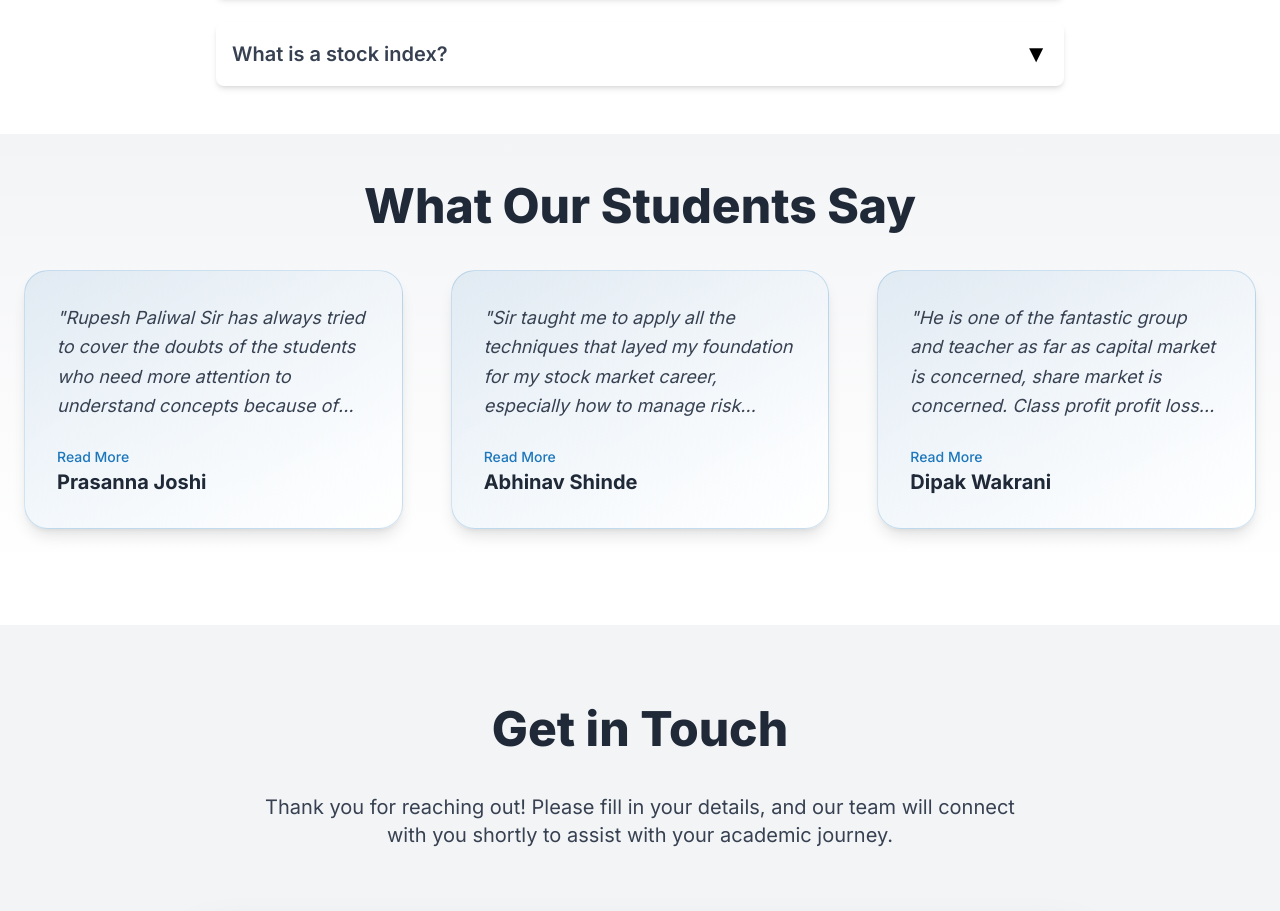
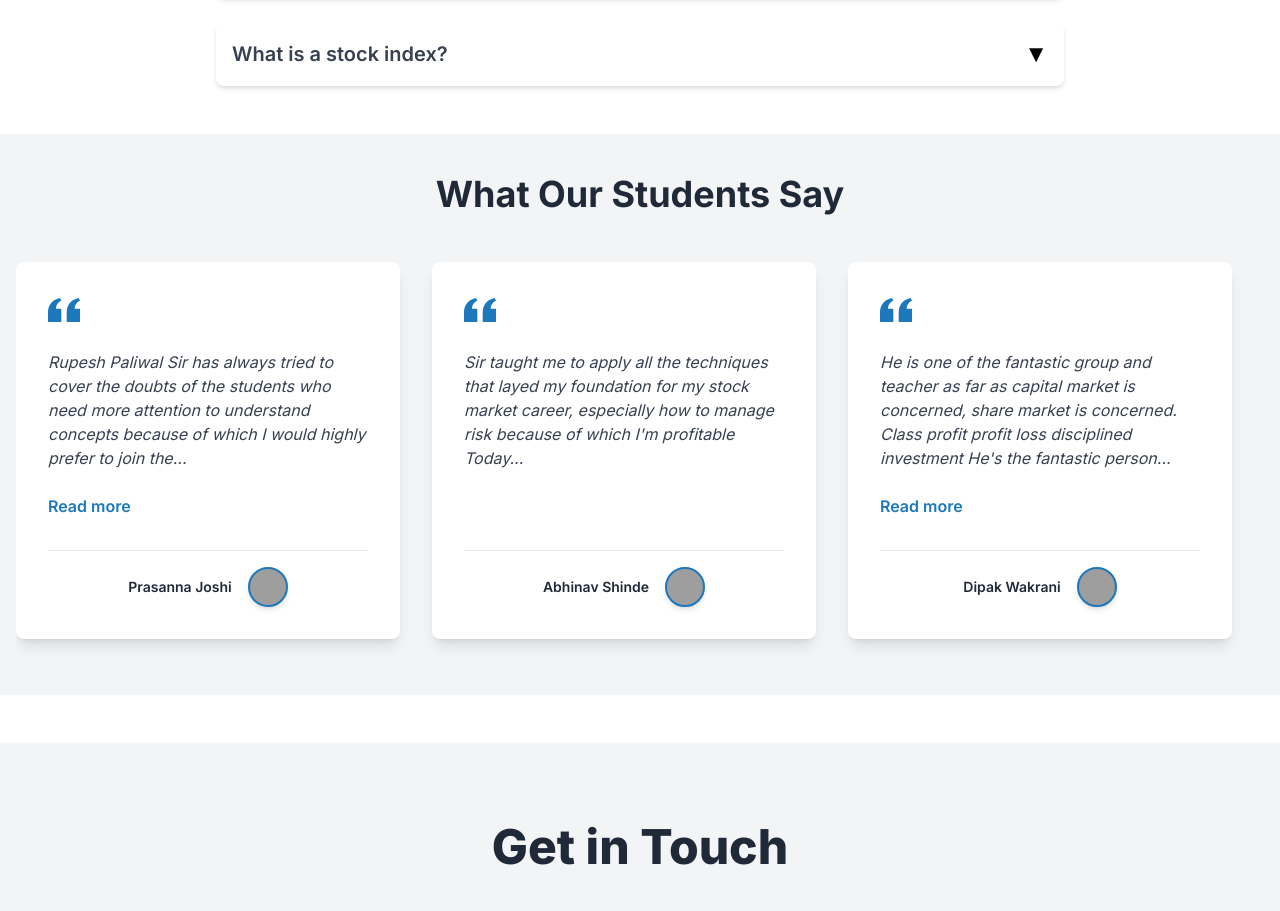
Before and after one commit to Nisarg39/vicharGroup, a Next.js app: page /vichar-stock-market in a window 1280 px wide. Shown: the part 4480-5391 px from the top of the page. Built offline with nearby package versions, Linux system fonts and the light colour scheme; grey boxes are pictures that could not be loaded.

Commit message:
added media in stock market section

```diff
--- /dev/null
+++ b/components/stockMarket/AllTestimonials.js
@@ -0,0 +1,93 @@
+  "use client"
+  import { motion } from 'framer-motion'
+  import { useState } from 'react'
+
+  export default function AllTestimonials() {
+      const testimonials = [
+          {
+              text: "Rupesh Paliwal Sir has always tried to cover the doubts of the students who need more attention to understand concepts because of which I would highly prefer to join the classes",
+              name: "Prasanna Joshi",
+              gender: "male"
+          },
+          {
+              text: "Sir taught me to apply all the techniques that layed my foundation for my stock market career, especially how to manage risk because of which I'm profitable Today",
+              name: "Abhinav Shinde",
+              gender: "male"
+          },
+          {
+              text: "He is one of the fantastic group and teacher as far as capital market is concerned, share market is concerned. Class profit profit loss disciplined investment He's the fantastic person where you can join his classes for technical analysis or maybe options trading as well because he is going to transfer you the insights on capital market like anything, my dear. I have been with him since last 7 to 8 years.",
+              name: "Dipak Wakrani",
+              gender: "male"
+          },
+      ]
+
+
+
+      const [expandedTestimonials, setExpandedTestimonials] = useState({})
+
+      const toggleExpand = (index) => {
+          setExpandedTestimonials(prev => ({
+              ...prev,
+              [index]: !prev[index]
+          }))
+      }
+
+      return (
+          <section className="bg-gray-100 py-4 sm:py-10">
+              <div className="container mx-auto px-4">
+                  <h2 className="text-3xl sm:text-4xl font-bold text-center mb-8 sm:mb-12 text-gray-800 relative">
+                      What Our Students Say
+                  </h2>
+
+                  <div className="overflow-x-auto">
+                      <div className="flex space-x-4 sm:space-x-8 pb-4 testimonial-container">
+                          {testimonials.map((testimonial, index) => (
+                              <motion.div
+                                  key={index}
+                                  className="bg-white p-6 sm:p-8 rounded-lg shadow-lg flex-shrink-0 w-80 sm:w-96"
+                                  initial={{ opacity: 0, y: 50 }}
+                                  animate={{ opacity: 1, y: 0 }}
+                                  transition={{ duration: 0.5, delay: index * 0.1 }}
+                              >
+                                  <div className="mb-4 sm:mb-6">
+                                      <svg className="w-6 h-6 sm:w-8 sm:h-8 text-[#1d77bc] mb-3 sm:mb-4" fill="currentColor" viewBox="0 0 24 24" xmlns="http://www.w3.org/2000/svg">
+                                          <path d="M14.017 21v-7.391c0-5.704 3.731-9.57 8.983-10.609l.995 2.151c-2.432.917-3.995 3.638-3.995 5.849h4v10h-9.983zm-14.017 0v-7.391c0-5.704 3.748-9.57 9-10.609l.996 2.151c-2.433.917-3.996 3.638-3.996 5.849h3.983v10h-9.983z" />
+                                      </svg>
+                                  </div>
+                                  <div className="min-h-[200px]">
+                                      <p className="text-gray-700 mb-4 sm:mb-6 italic text-sm sm:text-base leading-relaxed">
+                                          {expandedTestimonials[index]
+                                              ? testimonial.text
+                                              : `${testimonial.text.split(' ').slice(0, 30).join(' ')}...`}
+                                      </p>
+                                      {testimonial.text.split(' ').length > 30 && (
+                                          <button
+                                              onClick={() => toggleExpand(index)}
+                                              className="text-[#1d77bc] font-semibold"
+                                          >
+                                              {expandedTestimonials[index] ? 'Read less' : 'Read more'}
+                                          </button>
+                                      )}
+                                  </div>
+                                  <div className="mt-6 pt-4 border-t border-gray-200">
+                                      <div className="flex items-center justify-center">
+                                          <div>
+                                              <h4 className="font-semibold text-gray-800 text-xs sm:text-sm mr-3 sm:mr-4">{testimonial.name}</h4>
+                                          </div>
+                                          <div className="w-8 h-8 sm:w-10 sm:h-10 bg-[#1d77bc] rounded-full flex items-center justify-center text-white font-bold text-lg sm:text-xl shadow-md border-2 border-[#1d77bc]">
+                                              <img
+                                                  src={testimonial.gender === 'male' ? 'https://cdn-icons-gif.flaticon.com/17905/17905222.gif' : 'https://cdn-icons-gif.flaticon.com/17905/17905242.gif'}
+                                                  alt={`${testimonial.gender} avatar`}
+                                                  className="w-full h-full rounded-full"
+                                              />
+                                          </div>
+                                      </div>
+                                  </div>
+                              </motion.div>
+                          ))}
+                      </div>
+                  </div>
+              </div>
+          </section>
+      )
+  }
--- a/components/stockMarket/StockTestimonials.js
+++ b/components/stockMarket/StockTestimonials.js
@@ -1,56 +1,91 @@
 "use client"
-import React, { useState } from 'react'
+import { motion } from 'framer-motion'
+import { useState } from 'react'
+
 export default function StockTestimonials() {
-    const [expandedId, setExpandedId] = useState(null)
     const testimonials = [
         {
-            id: 1,
+            text: "Rupesh Paliwal Sir has always tried to cover the doubts of the students who need more attention to understand concepts because of which I would highly prefer to join the classes",
             name: "Prasanna Joshi",
-            content: "Rupesh Paliwal Sir has always tried to cover the doubts of the students who need more attention to understand concepts because of which I would highly prefer to join the classes"
+            gender: "male"
         },
         {
-            id: 2,
+            text: "Sir taught me to apply all the techniques that layed my foundation for my stock market career, especially how to manage risk because of which I'm profitable Today",
             name: "Abhinav Shinde",
-            content: "Sir taught me to apply all the techniques that layed my foundation for my stock market career, especially how to manage risk because of which I'm profitable Today"
+            gender: "male"
         },
         {
-            id: 3,
+            text: "He is one of the fantastic group and teacher as far as capital market is concerned, share market is concerned. Class profit profit loss disciplined investment He's the fantastic person where you can join his classes for technical analysis or maybe options trading as well because he is going to transfer you the insights on capital market like anything, my dear. I have been with him since last 7 to 8 years.",
             name: "Dipak Wakrani",
-            content: "He is one of the fantastic group and teacher as far as capital market is concerned, share market is concerned. Class profit profit loss disciplined investment He's the fantastic person where you can join his classes for technical analysis or maybe options trading as well because he is going to transfer you the insights on capital market like anything, my dear. I have been with him since last 7 to 8 years."
-        }
+            gender: "male"
+        },
     ]
 
-    const toggleExpand = (id) => {
-        setExpandedId(expandedId === id ? null : id)
+
+
+    const [expandedTestimonials, setExpandedTestimonials] = useState({})
+
+    const toggleExpand = (index) => {
+        setExpandedTestimonials(prev => ({
+            ...prev,
+            [index]: !prev[index]
+        }))
     }
 
     return (
-        <section className="bg-gradient-to-b from-gray-100 to-white py-12">
-            <div className="container mx-auto px-6">
-                <h2 className="text-5xl font-extrabold text-center mb-10 text-gray-800 relative">
+        <section className="bg-gray-100 py-4 sm:py-10">
+            <div className="container mx-auto px-4">
+                <h2 className="text-3xl sm:text-4xl font-bold text-center mb-8 sm:mb-12 text-gray-800 relative">
                     What Our Students Say
                 </h2>
-                <div className="grid grid-cols-1 md:grid-cols-3 gap-12">
-                    {testimonials.map((testimonial) => (
-                        <div key={testimonial.id} className="bg-gradient-to-br from-[#1d77bc]/10 to-white rounded-3xl shadow-lg p-8 transition-all duration-300 hover:shadow-xl hover:-translate-y-1 border border-[#1d77bc]/20 flex flex-col justify-between">
-                            <div>
-                                <p className={`text-gray-700 text-lg leading-relaxed mb-6 text-left italic ${expandedId !== testimonial.id && 'line-clamp-4'}`}>
-                                    "{testimonial.content}"
+
+                <div className="overflow-x-auto">
+                    <div className="flex space-x-4 sm:space-x-8 pb-4 testimonial-container">
+                        {testimonials.map((testimonial, index) => (
+                            <motion.div
+                                key={index}
+                                className="bg-white p-6 sm:p-8 rounded-lg shadow-lg flex-shrink-0 w-80 sm:w-96"
+                                initial={{ opacity: 0, y: 50 }}
+                                animate={{ opacity: 1, y: 0 }}
+                                transition={{ duration: 0.5, delay: index * 0.1 }}
+                            >
+                                <div className="mb-4 sm:mb-6">
+                                    <svg className="w-6 h-6 sm:w-8 sm:h-8 text-[#1d77bc] mb-3 sm:mb-4" fill="currentColor" viewBox="0 0 24 24" xmlns="http://www.w3.org/2000/svg">
+                                        <path d="M14.017 21v-7.391c0-5.704 3.731-9.57 8.983-10.609l.995 2.151c-2.432.917-3.995 3.638-3.995 5.849h4v10h-9.983zm-14.017 0v-7.391c0-5.704 3.748-9.57 9-10.609l.996 2.151c-2.433.917-3.996 3.638-3.996 5.849h3.983v10h-9.983z" />
+                                    </svg>
+                                </div>
+                                <div className="min-h-[200px]">
+                                    <p className="text-gray-700 mb-4 sm:mb-6 italic text-sm sm:text-base leading-relaxed">
+                                        {expandedTestimonials[index]
+                                            ? testimonial.text
+                                            : `${testimonial.text.split(' ').slice(0, 30).join(' ')}...`}
                                     </p>
-                                {testimonial.content.length > 100 && (
+                                    {testimonial.text.split(' ').length > 30 && (
                                         <button
-                                        onClick={() => toggleExpand(testimonial.id)}
-                                        className="text-[#1d77bc] hover:text-[#1d77bc]/80 font-medium text-sm"
+                                            onClick={() => toggleExpand(index)}
+                                            className="text-[#1d77bc] font-semibold"
                                         >
-                                        {expandedId === testimonial.id ? 'Read Less' : 'Read More'}
+                                            {expandedTestimonials[index] ? 'Read less' : 'Read more'}
                                         </button>
                                     )}
                                 </div>
-                            <div className="flex items-start mt-auto">
-                                <h3 className="font-bold text-xl text-gray-800">{testimonial.name}</h3>
+                                <div className=" pt-4 border-t border-gray-200">
+                                    <div className="flex items-center justify-center">
+                                        <div>
+                                            <h4 className="font-semibold text-gray-800 text-xs sm:text-sm mr-3 sm:mr-4">{testimonial.name}</h4>
+                                        </div>
+                                        <div className="w-8 h-8 sm:w-10 sm:h-10 bg-[#1d77bc] rounded-full flex items-center justify-center text-white font-bold text-lg sm:text-xl shadow-md border-2 border-[#1d77bc]">
+                                            <img
+                                                src={testimonial.gender === 'male' ? 'https://cdn-icons-gif.flaticon.com/17905/17905222.gif' : 'https://cdn-icons-gif.flaticon.com/17905/17905242.gif'}
+                                                alt={`${testimonial.gender} avatar`}
+                                                className="w-full h-full rounded-full"
+                                            />
                                         </div>
                                     </div>
+                                </div>
+                            </motion.div>
                         ))}
+                    </div>
                 </div>
             </div>
         </section>
```
Lines whose indentation alone changed are shown as unchanged.
